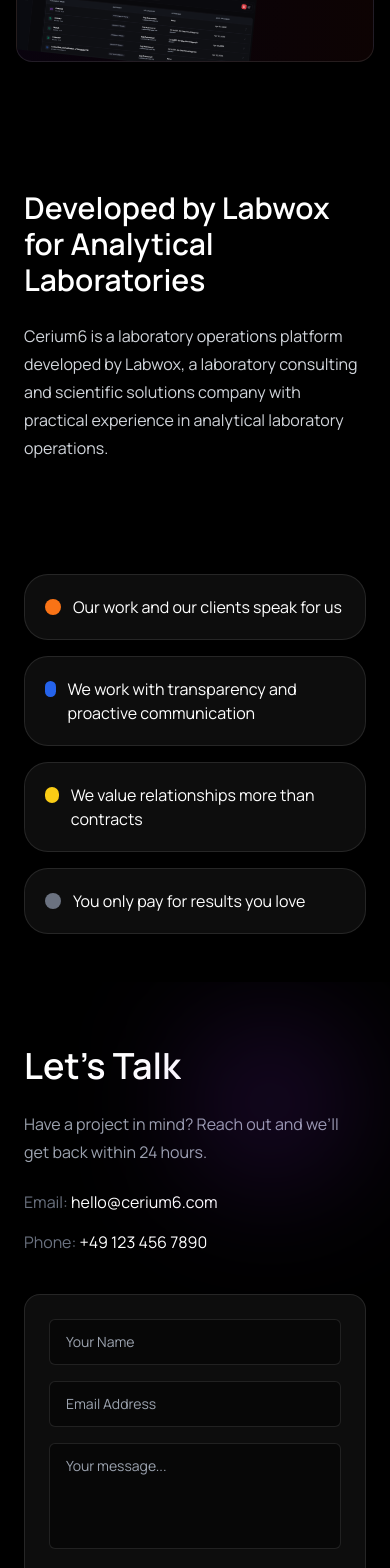
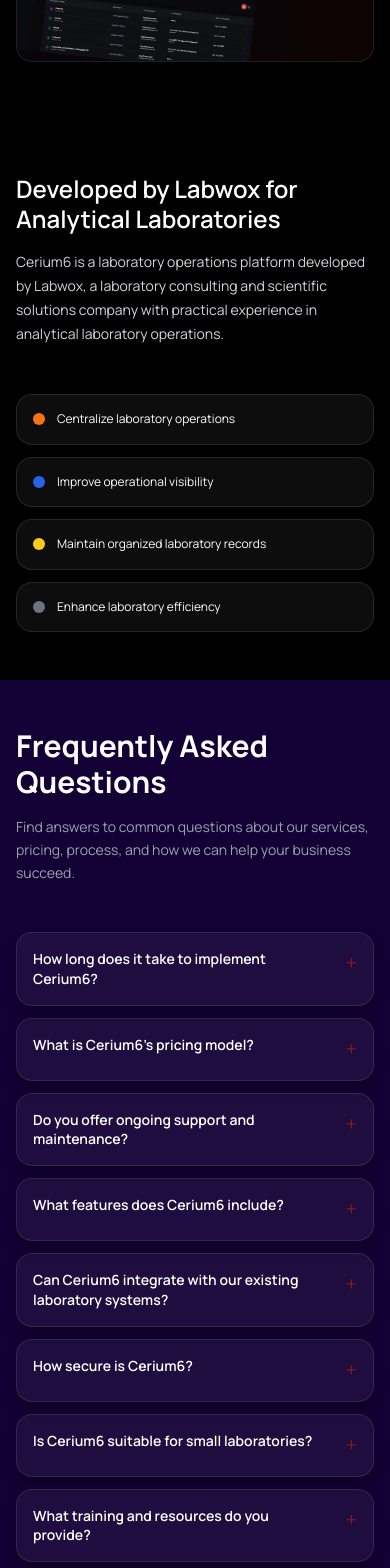
Before and after one commit to 94sola/Cerium6.com, a React (Vite) app: page / in a window 390 px wide. Shown: the part 3820-5388 px from the top of the page. Built offline with nearby package versions, Linux system fonts and the light colour scheme.

Commit message:
features

```diff
--- a/src/App.jsx
+++ b/src/App.jsx
@@ -4,7 +4,7 @@
 import Hero from "./components/hero";
 import Features from "./components/features";
 import About from "./components/about";
-import Who from "./components/whoweare";
+import Faq from "./components/faq";
 import Footer from "./components/footer";
 import Contact from "./components/contact";
 
@@ -46,8 +46,8 @@
         <About />
       </section>
 
-      <section id="who">
-        <Who />
+      <section id="faq">
+        <Faq   />
       </section>
 
       <section id="contact">
--- a/src/components/about.jsx
+++ b/src/components/about.jsx
@@ -2,22 +2,64 @@
 
 const About = () => {
   return (
-    <section className="bg-black text-white px-6 py-16 sm:px-8 md:px-12 lg:px-20">
-      <div className="max-w-4xl mx-auto flex flex-col gap-8 md:flex-row md:items-start">
+    <section className="bg-black text-white px-4 py-12 sm:px-6 sm:py-16 md:px-10 md:py-20 lg:px-16 lg:py-24 xl:px-20">
+      <div className="max-w-6xl mx-auto flex flex-col gap-8 md:gap-12 lg:flex-row lg:items-start lg:gap-16">
         <motion.div
-          className="flex-1"
+          className="flex-1 w-full"
           initial={{ opacity: 0, x: -50 }}
           whileInView={{ opacity: 1, x: 0 }}
           transition={{ duration: 0.8 }}
           viewport={{ once: true }}
         >
-          <h1 className="text-3xl sm:text-4xl md:text-5xl font-semibold text-white mb-6">
+          <h1 className="text-2xl sm:text-3xl md:text-4xl lg:text-5xl xl:text-6xl font-semibold text-white mb-4 sm:mb-6 lg:mb-8 leading-tight sm:leading-snug">
             Developed by Labwox for Analytical Laboratories
           </h1>
-          <p className="max-w-3xl text-base sm:text-lg text-gray-300 leading-7 sm:leading-8">
+          <p className="max-w-2xl text-sm sm:text-base md:text-lg lg:text-lg text-gray-300 leading-6 sm:leading-7 md:leading-8">
             Cerium6 is a laboratory operations platform developed by Labwox, a laboratory
             consulting and scientific solutions company with practical experience in analytical laboratory operations.
           </p>
+        </motion.div>
+      </div>
+      <div className="max-w-6xl mx-auto grid gap-3 sm:gap-4 md:gap-6 grid-cols-1 sm:grid-cols-2 lg:grid-cols-4 mt-12 md:mt-16 lg:mt-20">
+        <motion.div
+          className="flex items-start gap-3 rounded-2xl sm:rounded-3xl border border-white/10 bg-white/5 p-4 sm:p-5 md:p-6 hover:bg-white/10 transition-colors duration-300"
+          initial={{ opacity: 0, y: 20 }}
+          whileInView={{ opacity: 1, y: 0 }}
+          transition={{ duration: 0.6, delay: 0 }}
+          viewport={{ once: true }}
+        >
+          <span className="mt-0.5 sm:mt-1 h-3 w-3 sm:h-4 sm:w-4 rounded-full bg-orange-500 flex-shrink-0"></span>
+          <p className="text-xs sm:text-sm md:text-base lg:text-lg text-white leading-snug">Centralize laboratory operations </p>
+        </motion.div>
+        <motion.div
+          className="flex items-start gap-3 rounded-2xl sm:rounded-3xl border border-white/10 bg-white/5 p-4 sm:p-5 md:p-6 hover:bg-white/10 transition-colors duration-300"
+          initial={{ opacity: 0, y: 20 }}
+          whileInView={{ opacity: 1, y: 0 }}
+          transition={{ duration: 0.6, delay: 0.1 }}
+          viewport={{ once: true }}
+        >
+          <span className="mt-0.5 sm:mt-1 h-3 w-3 sm:h-4 sm:w-4 rounded-full bg-blue-600 flex-shrink-0"></span>
+          <p className="text-xs sm:text-sm md:text-base lg:text-lg text-white leading-snug">Improve operational visibility</p>
+        </motion.div>
+        <motion.div
+          className="flex items-start gap-3 rounded-2xl sm:rounded-3xl border border-white/10 bg-white/5 p-4 sm:p-5 md:p-6 hover:bg-white/10 transition-colors duration-300"
+          initial={{ opacity: 0, y: 20 }}
+          whileInView={{ opacity: 1, y: 0 }}
+          transition={{ duration: 0.6, delay: 0.2 }}
+          viewport={{ once: true }}
+        >
+          <span className="mt-0.5 sm:mt-1 h-3 w-3 sm:h-4 sm:w-4 rounded-full bg-yellow-400 flex-shrink-0"></span>
+          <p className="text-xs sm:text-sm md:text-base lg:text-lg text-white leading-snug">Maintain organized laboratory records </p>
+        </motion.div>
+        <motion.div
+          className="flex items-start gap-3 rounded-2xl sm:rounded-3xl border border-white/10 bg-white/5 p-4 sm:p-5 md:p-6 hover:bg-white/10 transition-colors duration-300"
+          initial={{ opacity: 0, y: 20 }}
+          whileInView={{ opacity: 1, y: 0 }}
+          transition={{ duration: 0.6, delay: 0.3 }}
+          viewport={{ once: true }}
+        >
+          <span className="mt-0.5 sm:mt-1 h-3 w-3 sm:h-4 sm:w-4 rounded-full bg-gray-500 flex-shrink-0"></span>
+          <p className="text-xs sm:text-sm md:text-base lg:text-lg text-white leading-snug">Enhance laboratory efficiency</p>
         </motion.div>
       </div>
     </section>
--- a/src/components/faq.jsx
+++ b/src/components/faq.jsx
@@ -2,44 +2,44 @@
 
 const faqData = [
   {
-    title: "How long does a typical project take?",
+    title: "How long does it take to implement Cerium6?",
     content:
-      "Project timelines vary based on scope and complexity. Most web design projects take 4-12 weeks, while custom software development typically ranges from 2-6 months. We'll provide a detailed timeline during our initial consultation.",
+      "Implementation timelines depend on your laboratory's size and complexity. Typically, the setup process takes 2-4 weeks including data migration, staff training, and system configuration. We provide dedicated support throughout the implementation to ensure a smooth transition.",
   },
   {
-    title: "What is your pricing model?",
+    title: "What is Cerium6's pricing model?",
     content:
-      "We offer flexible pricing options including fixed-price projects, hourly rates, and retainer packages. Pricing depends on project complexity, timeline, and requirements. Contact us for a personalized quote.",
+      "Cerium6 offers flexible pricing tailored to your laboratory's size and needs. We provide transparent subscription-based pricing with no hidden fees. Contact us for a personalized quote based on your facility's requirements and feature selection.",
   },
   {
     title: "Do you offer ongoing support and maintenance?",
     content:
-      "Yes, we provide comprehensive post-launch support including bug fixes, performance optimization, security updates, and feature enhancements. We offer maintenance retainers tailored to your needs.",
+      "Yes, all Cerium6 subscriptions include comprehensive support including technical assistance, system updates, security patches, and performance optimization. Our support team is available to help with any questions or issues you encounter.",
   },
   {
-    title: "What technologies do you specialize in?",
+    title: "What features does Cerium6 include?",
     content:
-      "We work with modern web technologies including React, Vue, Node.js, and Python. For design, we use Figma and Adobe Creative Suite. We also specialize in Webflow, Wix, and custom WordPress development.",
+      "Cerium6 provides comprehensive laboratory management including sample tracking, project management, analyst proficiency tracking, method development documentation, document management, and automated reporting. All features are designed specifically for commercial analytical laboratories.",
   },
   {
-    title: "Can you help rebrand an existing business?",
+    title: "Can Cerium6 integrate with our existing laboratory systems?",
     content:
-      "Absolutely. We specialize in comprehensive rebranding projects including logo design, brand guidelines, website redesign, and marketing collateral. We'll work with you to maintain your core values while refreshing your image.",
+      "Yes, Cerium6 can integrate with many existing laboratory information management systems (LIMS) and equipment. We work with you to ensure seamless data flow between systems. Contact our team to discuss your specific integration needs.",
   },
   {
-    title: "How do you ensure project quality?",
+    title: "How secure is Cerium6?",
     content:
-      "Quality is at the heart of everything we do. We follow agile methodologies, conduct regular testing, incorporate client feedback throughout development, and perform comprehensive quality assurance before launch.",
+      "Security is a top priority for Cerium6. We implement enterprise-grade encryption, secure authentication, regular security audits, and compliance with industry standards. Your laboratory data is protected with multiple layers of security.",
   },
   {
-    title: "Do you work with startups?",
+    title: "Is Cerium6 suitable for small laboratories?",
     content:
-      "Yes, we love working with startups! We understand budget constraints and offer scalable solutions. We can help with MVP development, brand identity, and go-to-market strategies.",
+      "Absolutely. Cerium6 is designed to scale with your laboratory's growth. Whether you're a small independent lab or a large commercial facility, Cerium6 provides the tools you need without unnecessary complexity or cost.",
   },
   {
-    title: "What is your process for handling revisions?",
+    title: "What training and resources do you provide?",
     content:
-      "We include a set number of revision rounds in our projects. Additional revisions are quoted separately. Our goal is to exceed expectations while maintaining project momentum and timelines.",
+      "We provide comprehensive training including video tutorials, detailed documentation, live training sessions, and dedicated onboarding support. Our team ensures your staff is confident using Cerium6 from day one.",
   },
 ];
 
--- a/src/components/navbar.jsx
+++ b/src/components/navbar.jsx
@@ -12,7 +12,7 @@
 const navItems = [
   { id: "about", label: "About Us" },
   { id: "features", label: "Features" },
-  { id: "who", label: "Why Choose Us" },
+  { id: "faq", label: "FAQ" },
   { id: "contact", label: "Contact Us" },
 ];
 
--- a/src/components/whoweare.jsx
+++ /dev/null
@@ -1,26 +0,0 @@
-const BusinessValues = () => {
-  return (
-    <section className="bg-black w-full px-6 py-12 sm:px-8 sm:py-16 lg:px-16">
-      <div className="max-w-6xl mx-auto grid gap-4 sm:grid-cols-2">
-        <div className="flex items-start gap-3 rounded-3xl border border-white/10 bg-white/5 p-5 sm:p-6">
-          <span className="mt-1 h-4 w-4 rounded-full bg-orange-500"></span>
-          <p className="text-base sm:text-lg text-white">Our work and our clients speak for us</p>
-        </div>
-        <div className="flex items-start gap-3 rounded-3xl border border-white/10 bg-white/5 p-5 sm:p-6">
-          <span className="mt-1 h-4 w-4 rounded-full bg-blue-600"></span>
-          <p className="text-base sm:text-lg text-white">We work with transparency and proactive communication</p>
-        </div>
-        <div className="flex items-start gap-3 rounded-3xl border border-white/10 bg-white/5 p-5 sm:p-6">
-          <span className="mt-1 h-4 w-4 rounded-full bg-yellow-400"></span>
-          <p className="text-base sm:text-lg text-white">We value relationships more than contracts</p>
-        </div>
-        <div className="flex items-start gap-3 rounded-3xl border border-white/10 bg-white/5 p-5 sm:p-6">
-          <span className="mt-1 h-4 w-4 rounded-full bg-gray-500"></span>
-          <p className="text-base sm:text-lg text-white">You only pay for results you love</p>
-        </div>
-      </div>
-    </section>
-  );
-};
-
-export default BusinessValues;
```
Also changed, not shown: src/components/page/AnalystProficiency.jsx (+12 -11 lines), src/components/page/Documentation.jsx (+12 -10 lines), src/components/page/MethodDevelopment.jsx (+12 -11 lines), src/components/page/ProjectTracking.jsx (+12 -11 lines), src/components/page/Reporting.jsx (+17 -11 lines), src/components/page/SampleManagement.jsx (+12 -11 lines).
